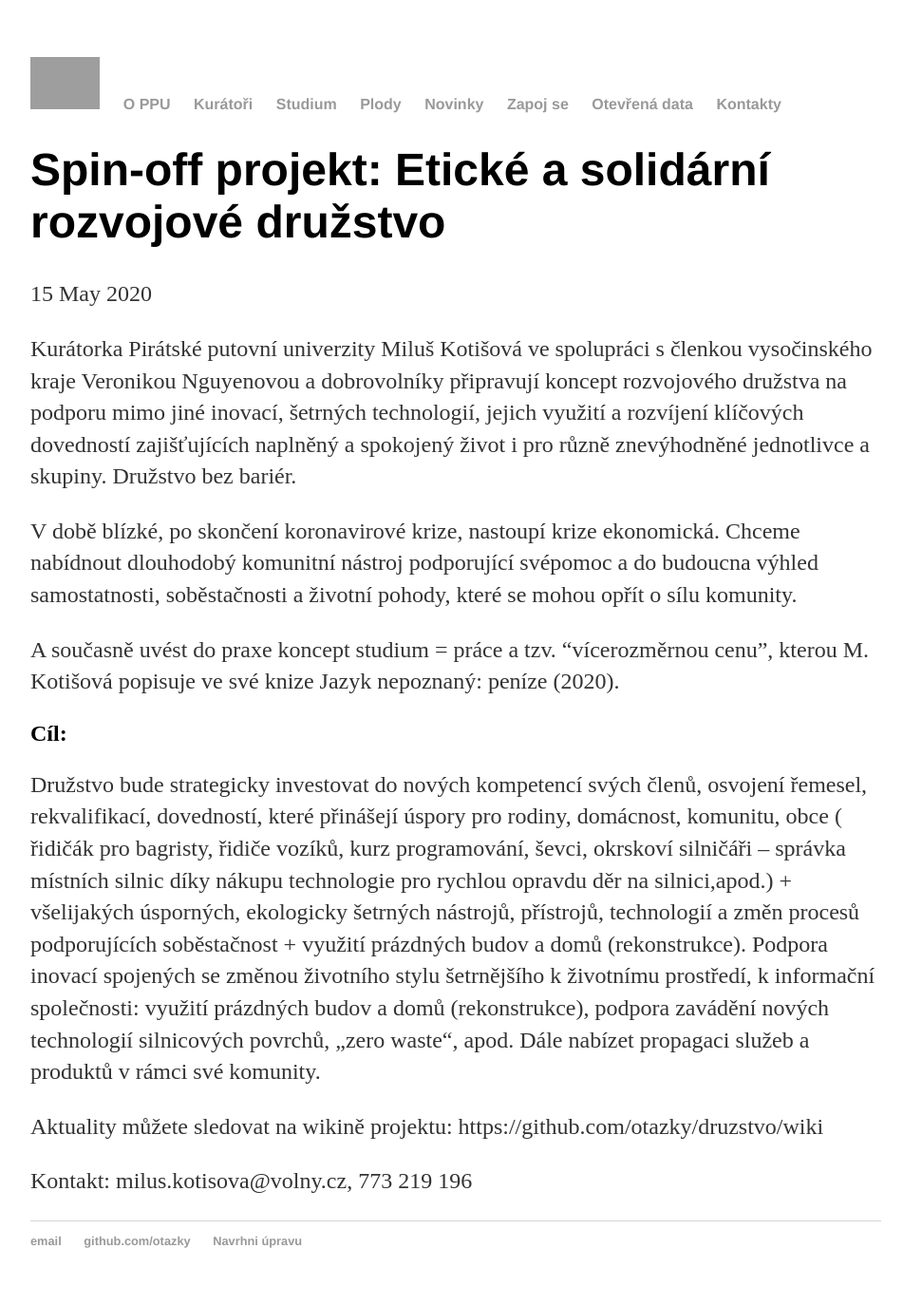
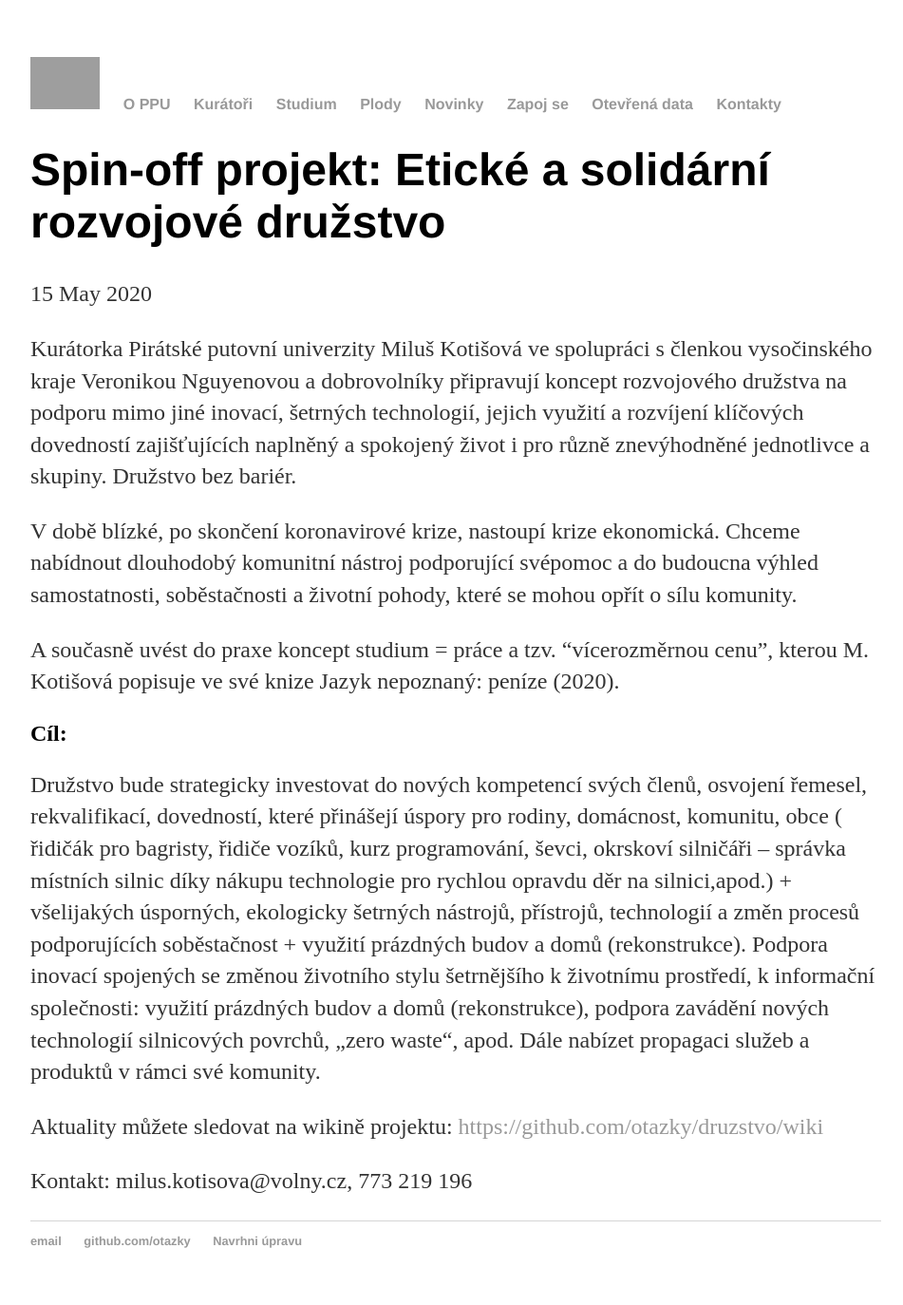
Before and after one commit to otazky/otazky.github.io, a Jekyll site: the page built from _posts/2020-05-15-spin-off-projekt.md, in a window 1280 px wide. Shown: the whole page at 95% size, without its empty margins (160-1111 px from the left). Built offline with Jekyll 4.4.1, drawn with Linux system fonts in a browser that asks for light colours; some of the changed lines change nothing that is shown; grey boxes are pictures that could not be loaded.

Commit message:
Oprava linku

```diff
--- a/_posts/2020-05-15-spin-off-projekt.md
+++ b/_posts/2020-05-15-spin-off-projekt.md
@@ -13,6 +13,6 @@ A současně uvést do praxe koncept studium = práce a tzv. "vícerozměrnou ce
 ## Cíl:
 Družstvo bude strategicky investovat do nových kompetencí svých členů, osvojení řemesel, rekvalifikací, dovedností, které přinášejí úspory pro rodiny, domácnost, komunitu, obce ( řidičák pro bagristy, řidiče vozíků, kurz programování, ševci, okrskoví silničáři – správka místních silnic díky nákupu technologie pro rychlou opravdu děr na silnici,apod.) + všelijakých úsporných, ekologicky šetrných nástrojů, přístrojů, technologií a změn procesů podporujících soběstačnost + využití prázdných budov a domů (rekonstrukce). Podpora inovací spojených se změnou životního stylu šetrnějšího k životnímu prostředí, k informační společnosti: využití prázdných budov a domů (rekonstrukce), podpora zavádění nových technologií silnicových povrchů, „zero waste“,  apod. Dále nabízet propagaci služeb a produktů v rámci své komunity.
 
-Aktuality můžete sledovat na wikině projektu: https://github.com/otazky/druzstvo/wiki
+Aktuality můžete sledovat na wikině projektu: <a href="https://github.com/otazky/druzstvo/wiki">https://github.com/otazky/druzstvo/wiki</a>
 
 Kontakt: milus.kotisova@volny.cz, 773 219 196
```
